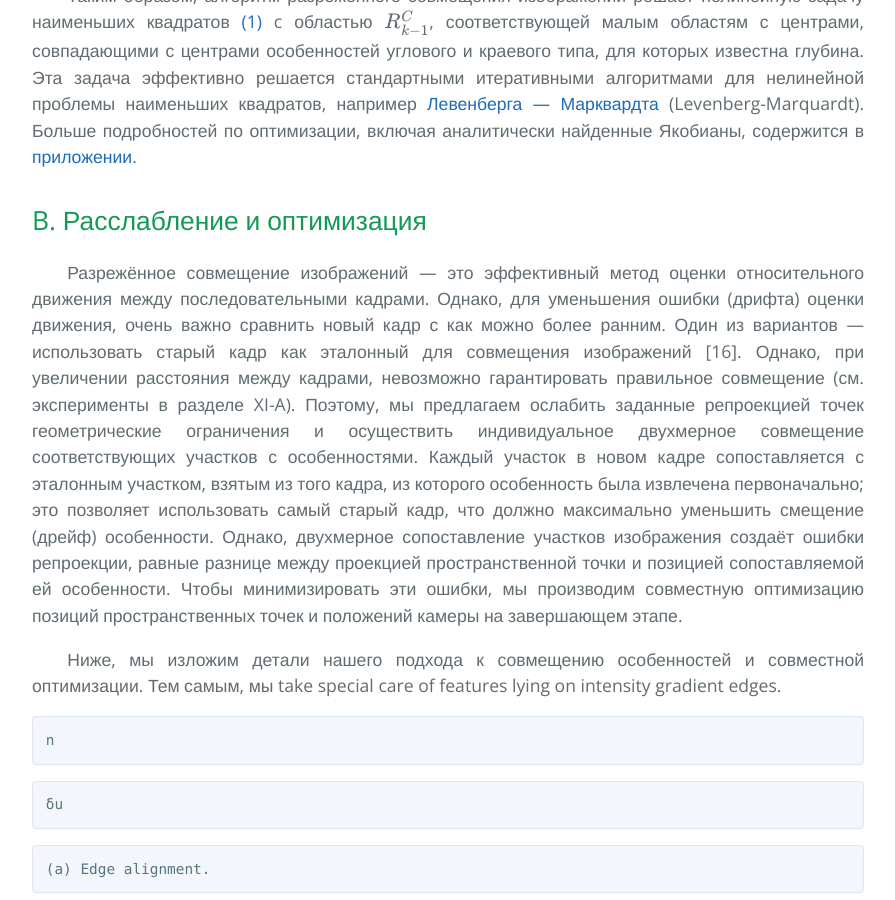
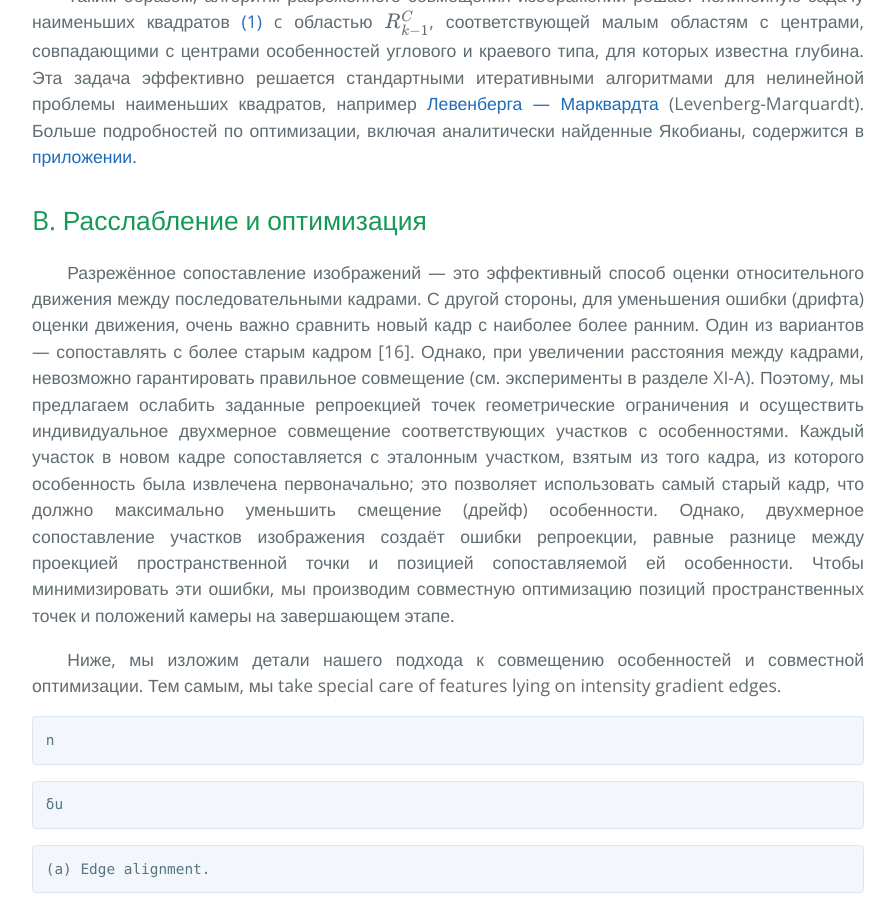
Before and after one commit to i-v-s/slam, a Jekyll site: the page built from svo2.md, in a window 1280 px wide and 900 px high, scrolled down 10012 px. Shown: the whole window, without its empty margins (192-1087 px from the left). Built offline with Jekyll 4.4.1, drawn with Linux system fonts in a browser that asks for light colours; our own code applies the rules of GitHub Pages for plain Markdown files; formulas are drawn with MathJax 3.

Commit message:
Updated svo2.md

```diff
--- a/svo2.md
+++ b/svo2.md
@@ -427,14 +427,13 @@ the regionRCk− 1 in imageICkfor which the depth is known.
 
 ## B. Расслабление и оптимизация
 
-Разрежённое совмещение изображений &mdash; это эффективный метод оценки
-относительного движения между последовательными кадрами. Однако,
+Разрежённое сопоставление изображений &mdash; это эффективный способ оценки
+относительного движения между последовательными кадрами. С другой стороны,
 для уменьшения ошибки (дрифта) оценки движения, очень важно
-сравнить новый кадр с как можно более ранним. Один из вариантов &mdash;
-использовать старый кадр как эталонный для
-совмещения изображений [16]. Однако, при увеличении расстояния между кадрами,
+сравнить новый кадр с наиболее более ранним. Один из вариантов &mdash;
+сопоставлять с более старым кадром [16]. Однако, при увеличении расстояния между кадрами,
 невозможно гарантировать правильное совмещение
- (см. эксперименты в разделе XI-A). Поэтому,
+(см. эксперименты в разделе XI-A). Поэтому,
 мы предлагаем ослабить заданные репроекцией
 точек геометрические ограничения и осуществить индивидуальное
 двухмерное совмещение соответствующих участков с особенностями.
```
